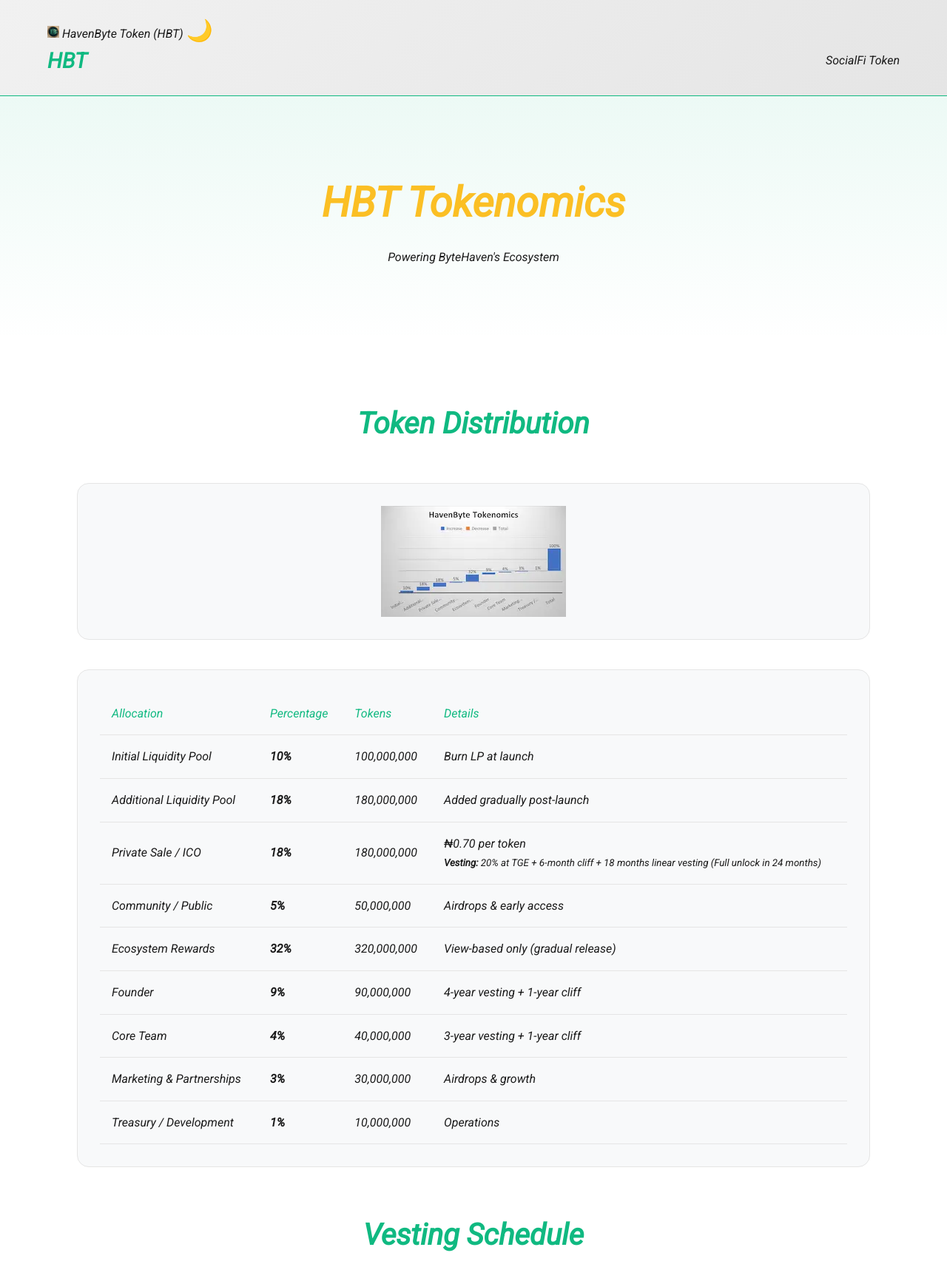
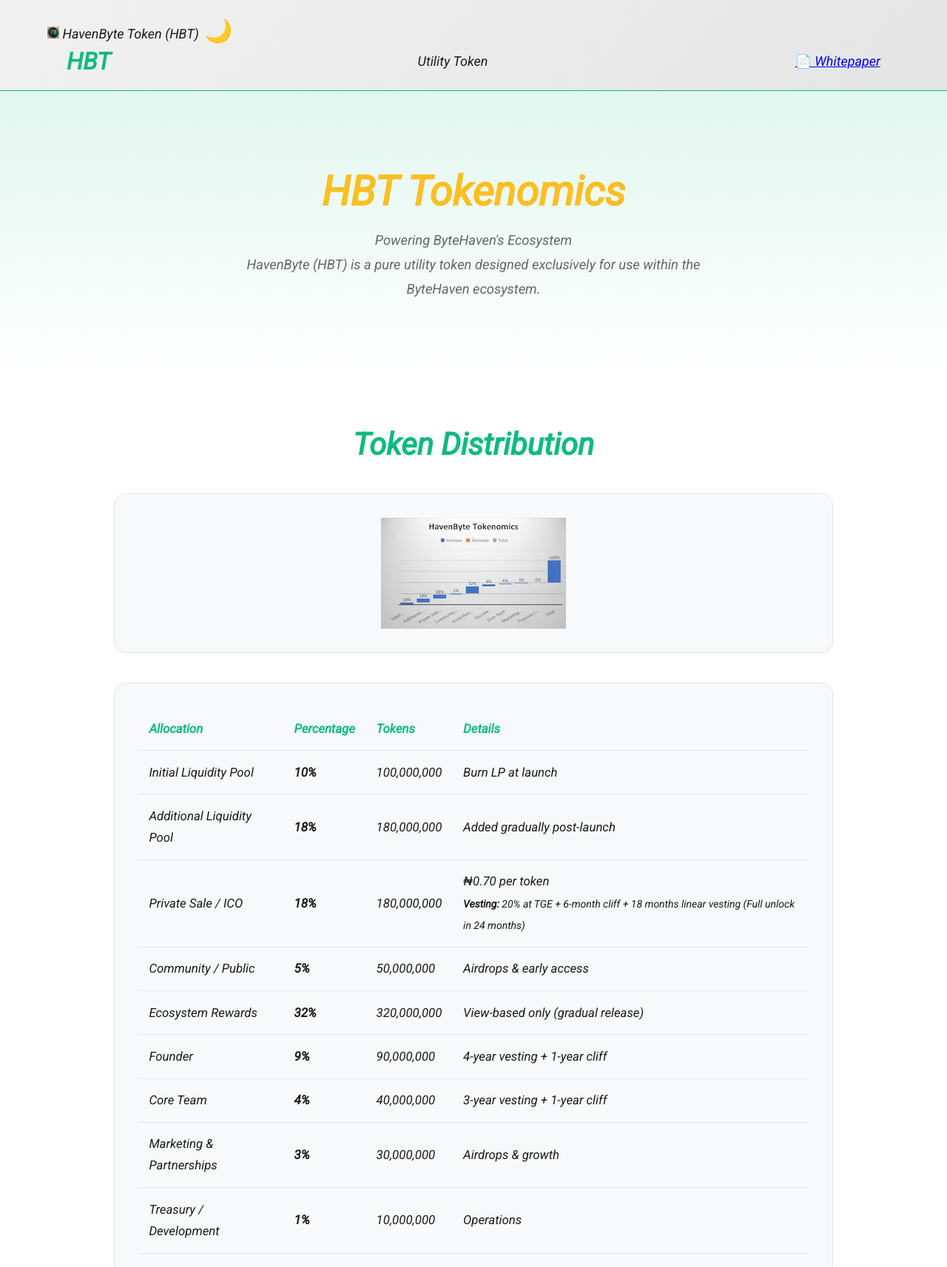
Before and after one commit to sirdave01/Havenbyte, a plain HTML site: page index.html in a window 1280 px wide. Shown: the top 1713 px of the page at 74% size. Drawn offline with Linux system fonts and the light colour scheme.

Commit message:
added whitepape

```diff
--- a/index.html
+++ b/index.html
@@ -104,11 +104,13 @@
 
         <button id="dark-mode-toggle" class="theme-toggle" aria-label="Toggle dark mode">🌙</button>
 
-        <nav>
+        <nav class="token-nav">
             <div class="logo">HBT</div>
+            <div class="token-type">Utility Token</div>
 
-            <div>SocialFi Token</div>
-
+            <a href="/whitepaper/HavenByte_Token_Whitepaper.pdf" target="_blank" class="whitepaper-btn">
+                📄 Whitepaper
+            </a>
         </nav>
 
     </header>
@@ -118,6 +120,10 @@
         <h1>HBT Tokenomics</h1>
 
         <p>Powering ByteHaven's Ecosystem</p>
+
+        <p class="utility-disclaimer">
+            HavenByte (HBT) is a pure utility token designed exclusively for use within the ByteHaven ecosystem.
+        </p>
 
     </section>
 
@@ -293,6 +299,14 @@
 
         </div>
 
+        <div class="footer-links">
+
+            <a href="/whitepaper/hbt-whitepaper.pdf" target="_blank">
+
+                Read HavenByte Whitepaper
+            </a>
+        </div>
+
     </footer>
 
 </body>
--- a/styles/base.css
+++ b/styles/base.css
@@ -1,5 +1,5 @@
 :root {
-    /* Light mode defaults */
+    /* Light mode */
     --bg: #ffffff;
     --text: #1a1a1a;
     --text-muted: #666666;
@@ -9,6 +9,13 @@
     --hover: #f1f1f1;
     --emerald: #10b981;
     --gold: #fbbf24;
+
+    /* Spacing scale */
+    --space-xs: 0.5rem;
+    --space-sm: 1rem;
+    --space-md: 1.5rem;
+    --space-lg: 2.5rem;
+    --space-xl: 4rem;
 }
 
 body.dark-mode {
@@ -27,112 +34,159 @@ body.dark-mode {
     box-sizing: border-box;
 }
 
+/* ==================== BASE TEXT (MOBILE FIRST) ==================== */
+html {
+    font-size: 16px;
+}
+
 body {
     font-family: 'Roboto', system-ui, sans-serif;
     background: var(--bg);
     color: var(--text);
-    line-height: 1.6;
+
+    /* CRITICAL READABILITY FIX */
+    font-size: clamp(1.05rem, 4vw, 1.125rem);
+    line-height: 1.75;
+
     transition: background 0.3s ease, color 0.3s ease;
 }
 
 /* ==================== HEADER ==================== */
 header {
     background: var(--header-bg);
-    padding: 1.5rem 5%;
+    padding: 1.25rem 5%;
     border-bottom: 1px solid var(--emerald);
+}
 
-    nav {
+header nav {
     display: flex;
     justify-content: space-between;
     align-items: center;
-        max-width: 1200px;
+    max-width: 1100px;
     margin: 0 auto;
-    }
+    gap: 1rem;
 }
 
-/* Theme Toggle */
+.logo {
+    font-size: clamp(1.7rem, 5vw, 2rem);
+    font-weight: 700;
+    line-height: 1.2;
+    color: var(--emerald);
+}
+
 .theme-toggle {
     background: none;
     border: none;
-    font-size: 1.8rem;
+    font-size: 1.9rem;
     cursor: pointer;
     color: var(--emerald);
-    transition: transform 0.3s ease;
 
-    &:hover {
-        transform: rotate(30deg);
-    }
-}
-
-.logo {
-    font-size: 1.8rem;
-    font-weight: 700;
-    color: var(--emerald);
+    /* Proper touch target */
+    min-width: 44px;
+    min-height: 44px;
 }
 
 /* ==================== HERO ==================== */
 .hero {
     text-align: center;
-    padding: 100px 20px;
-    background: linear-gradient(rgba(16, 185, 129, 0.08), transparent);
+    padding: clamp(4.5rem, 10vw, 6.5rem) 1rem;
+    background: linear-gradient(to bottom,
+            rgba(16, 185, 129, 0.12),
+            transparent);
+}
 
-    h1 {
-        font-size: 3.5rem;
-        margin-bottom: 1rem;
+.hero h1 {
+    font-size: clamp(2.6rem, 7vw, 3.5rem);
+    margin-bottom: var(--space-sm);
     color: var(--gold);
+    line-height: 1.15;
 }
+
+.hero p {
+    max-width: 640px;
+    margin: 0 auto;
+    color: var(--text-muted);
+
+    font-size: clamp(1.05rem, 4vw, 1.15rem);
+    line-height: 1.8;
 }
 
 /* ==================== TOKENOMICS ==================== */
 .tokenomics-section {
-    padding: 80px 5%;
-    max-width: 1200px;
+    padding: var(--space-xl) 5%;
+    max-width: 1100px;
     margin: 0 auto;
-
-    h2 {
-        text-align: center;
-        margin-bottom: 3rem;
-        color: var(--emerald);
-        font-size: 2.5rem;
-    }
 }
 
+.tokenomics-section h2 {
+    text-align: center;
+    margin-bottom: var(--space-lg);
+    color: var(--emerald);
+
+    font-size: clamp(2rem, 5.5vw, 2.6rem);
+    line-height: 1.25;
+}
+
+/* ==================== TABLE CONTAINERS ==================== */
 .table-container {
     background: var(--card-bg);
     border-radius: 16px;
-    padding: 30px;
-    margin-bottom: 60px;
+    padding: clamp(1rem, 3vw, 2rem);
+    margin-bottom: var(--space-xl);
+    border: 1px solid var(--border);
+
     overflow-x: auto;
-    border: 1px solid var(--border);
+    -webkit-overflow-scrolling: touch;
+}
+
+/* Mobile swipe hint */
+.table-container::after {
+    content: "← Swipe table →";
+    display: none;
+    font-size: 0.9rem;
+    text-align: center;
+    color: var(--text-muted);
+    margin-top: 0.75rem;
+}
+
+@media (max-width: 768px) {
+    .table-container::after {
+        display: block;
+    }
 }
 
 table {
     width: 100%;
     border-collapse: collapse;
+    min-width: 640px;
+}
 
 th,
 td {
-        padding: 16px;
+    padding: 0.9rem;
     text-align: left;
     border-bottom: 1px solid var(--border);
+
+    font-size: clamp(0.95rem, 3.5vw, 1.05rem);
 }
 
 th {
     color: var(--emerald);
-        font-weight: 500;
+    font-weight: 600;
 }
 
 tr:hover {
     background: var(--hover);
 }
-}
 
+/* ==================== PIE CHART ==================== */
 .pie-container {
     display: flex;
     justify-content: center;
-    margin: 40px 0;
+    align-items: center;
+    margin: var(--space-lg) 0;
     background: var(--card-bg);
-    padding: 30px;
+    padding: clamp(1rem, 3vw, 2rem);
     border-radius: 16px;
     border: 1px solid var(--border);
 }
@@ -140,46 +194,10 @@ table {
 /* ==================== FOOTER ==================== */
 footer {
     text-align: center;
-    padding: 40px;
+    padding: var(--space-lg) var(--space-sm);
     color: var(--text-muted);
     border-top: 1px solid var(--border);
+
+    font-size: 0.95rem;
+    line-height: 1.6;
 }
-
-/* ==================== RESPONSIVE ==================== */
-@media (max-width: 768px) {
-    .hero h1 {
-        font-size: 2.8rem;
-    }
-
-    h2 {
-        font-size: 2.1rem;
-    }
-
-    header {
-        padding: 1rem 5%;
-    }
-
-    .tokenomics-section {
-        padding: 60px 5%;
-    }
-
-    .table-container {
-        padding: 20px;
-    }
-
-    th,
-    td {
-        padding: 12px 8px;
-        font-size: 0.95rem;
-    }
-}
-
-@media (max-width: 480px) {
-    .hero {
-        padding: 80px 15px;
-    }
-
-    .hero h1 {
-        font-size: 2.4rem;
-    }
-}
```
Also changed, not shown: 1 other file. Lines whose indentation alone changed are shown as unchanged.
